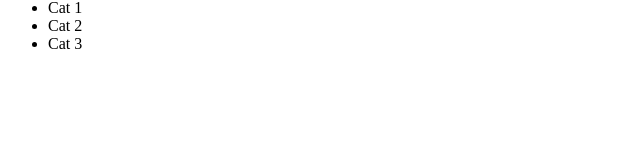
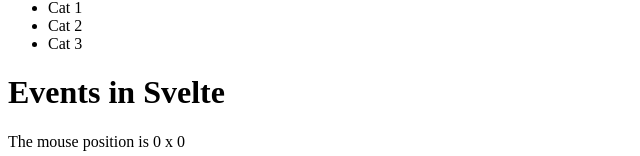
Before and after one commit to AndresdoSantos/learning-sveltejs, a Svelte app: page / in a window 1280 px wide. Shown: the part 710-866 px from the top of the page, without its empty margins (0-640 px from the left). Before the commit the page ends 800 px from the top, so only its background shows below. Built offline with nearby package versions, Linux system fonts and the light colour scheme.

Commit message:
feat(events): DOMEvents

```diff
--- a/src/App.svelte
+++ b/src/App.svelte
@@ -5,6 +5,7 @@
   import Increment from './lib/Increment.svelte';
   import Sum from './lib/Sum.svelte';
   import Logic from './lib/Logic.svelte';
+  import DomEvents from './lib/events/DOMEvents.svelte';
 
   let name = 'Andres';
 </script>
@@ -28,3 +29,7 @@
 <h1>Logic in Svelte</h1>
 
 <Logic />
+
+<h1>Events in Svelte</h1>
+
+<DomEvents />
--- /dev/null
+++ b/src/lib/events/DOMEvents.svelte
@@ -0,0 +1,12 @@
+<script>
+  let m = { x: 0, y: 0 };
+
+  function handleMouseMove(e) {
+    m.x = e.clientX;
+    m.y = e.clientY;
+  }
+</script>
+
+<div on:mousemove={handleMouseMove}>
+  The mouse position is {m.x} x {m.y}
+</div>
```
